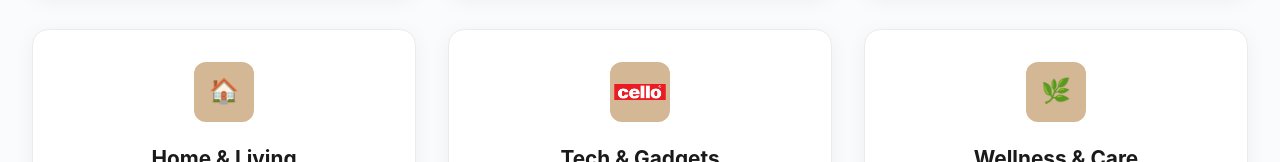
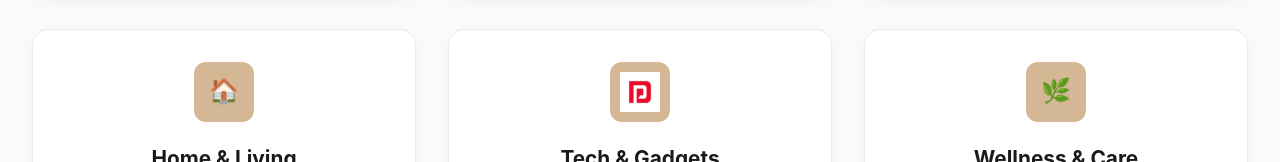
Before and after one commit to tyohaarbox/tyohaarbox.github.io, a plain HTML site: page index.html in a window 1280 px wide. Shown: the part 3740-3902 px from the top of the page. Drawn offline with Linux system fonts and the light colour scheme.

Commit message:
Update index.html

```diff
--- a/index.html
+++ b/index.html
@@ -1344,7 +1344,7 @@
                 <div class="brand-icon">
                 <img
                   class="brand-logo"
-                  src="assets/img/cello-logo.png"
+                  src="assets/img/protonics logo.png"
                   alt="Cello Logo"
                   style="height: 40px; width: auto; object-fit: contain"
                 />
```
